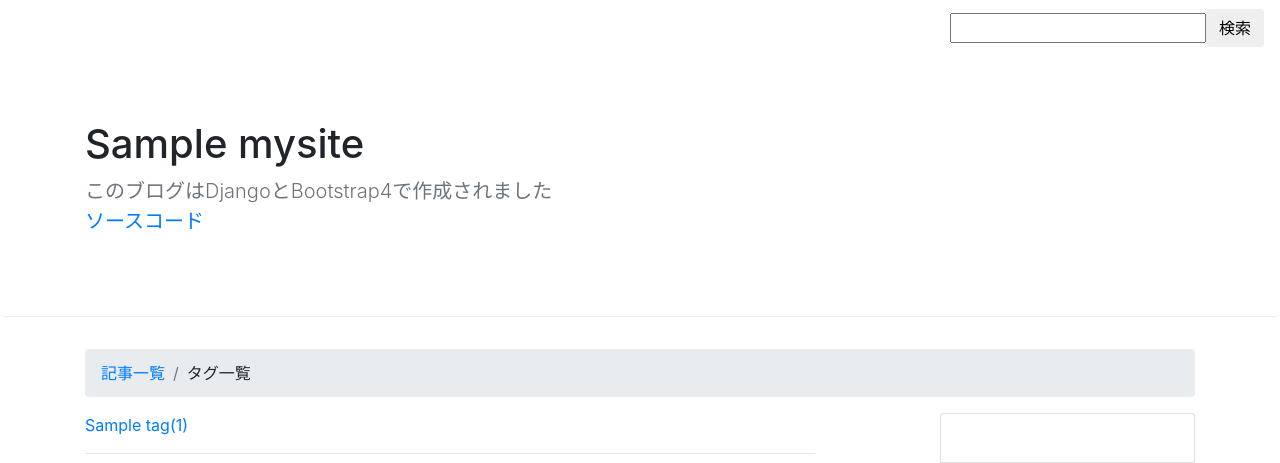
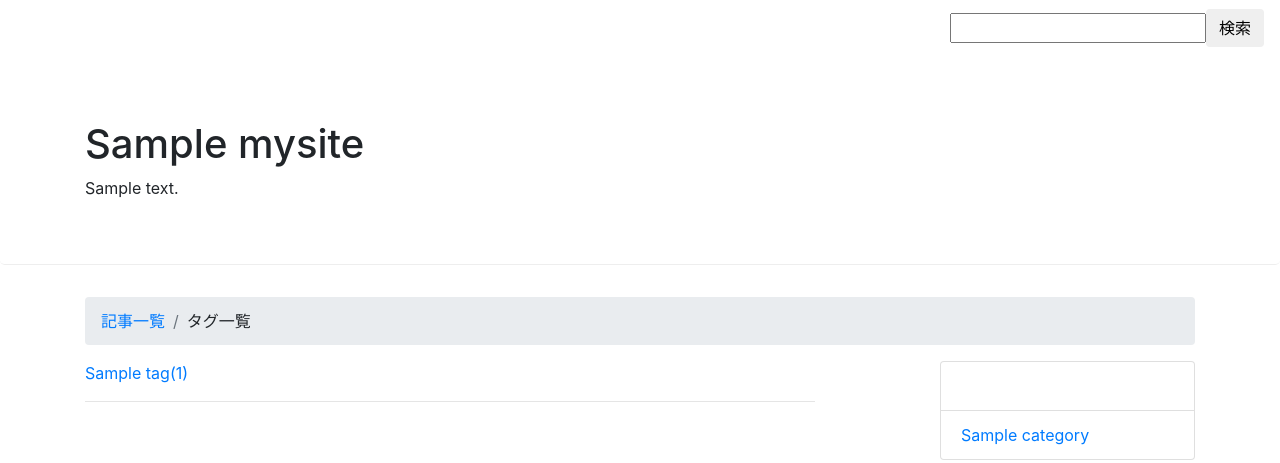
Before and after one commit to naritotakizawa/django-torina-blog, a Django app: template blog/templates/blog/tag_list.html in a window 1280 px wide. Shown: the top 463 px of the page. Run offline with Django 3.2, Linux system fonts and the light colour scheme; the template is opened without the code that fills it: most values are stand-ins (such as "Sample title", 1, 10 or a date in 2020); form fields are guessed from the names that the template uses; parts of the project's set-up code (start-up, migrations or seed data) failed here and were passed over; some libraries are stand-ins or nearby versions.

Commit message:
header内の文章を、DBから編集できるように修正

```diff
--- a/blog/templates/blog/widgets/header.html
+++ b/blog/templates/blog/widgets/header.html
@@ -1,8 +1,7 @@
+{% load blogfilter %}
 <header class="jumbotron">
   <div class="container">
     <h1>{{ mysite.title }}</h1>
-    <p class="lead text-muted">このブログはDjangoとBootstrap4で作成されました<br>
-      <a href="https://github.com/naritotakizawa/django-torina-blog" target="_blank" rel="nofollow">ソースコード</a>
-    </p>
+    {{ mysite.header_text | linebreaksbr | blog }}
   </div>
 </header>
--- a/setup.py
+++ b/setup.py
@@ -18,7 +18,7 @@ URL = 'https://github.com/naritotakizawa/django-torina-blog'
 EMAIL = 'toritoritorina@gmail.com'
 AUTHOR = 'Narito Takizawa'
 REQUIRES_PYTHON = '>=3.5.0'
-VERSION = '2.0.2'
+VERSION = '2.0.3'
 
 # What packages are required for this module to be executed?
 REQUIRED = [
```
